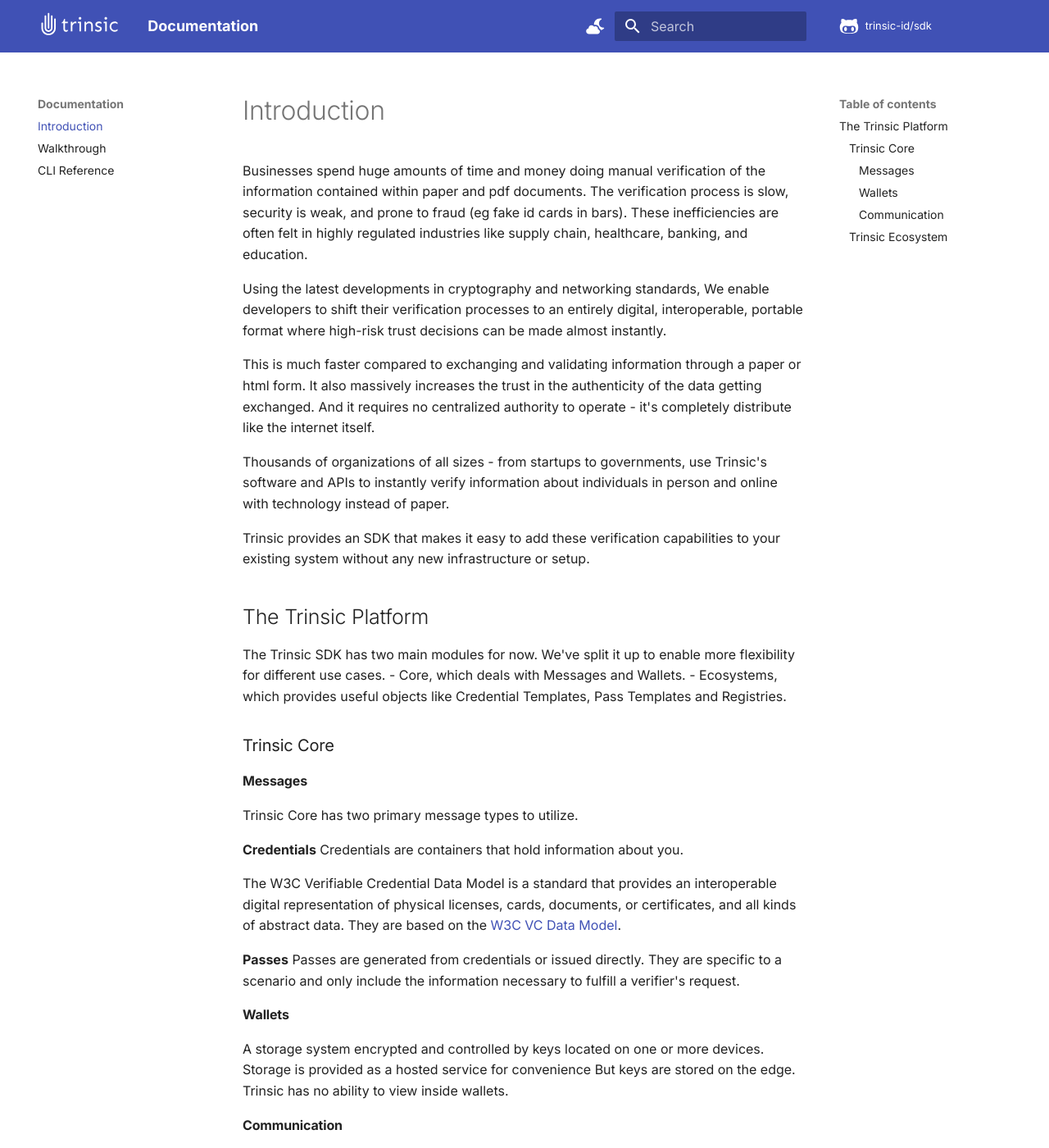
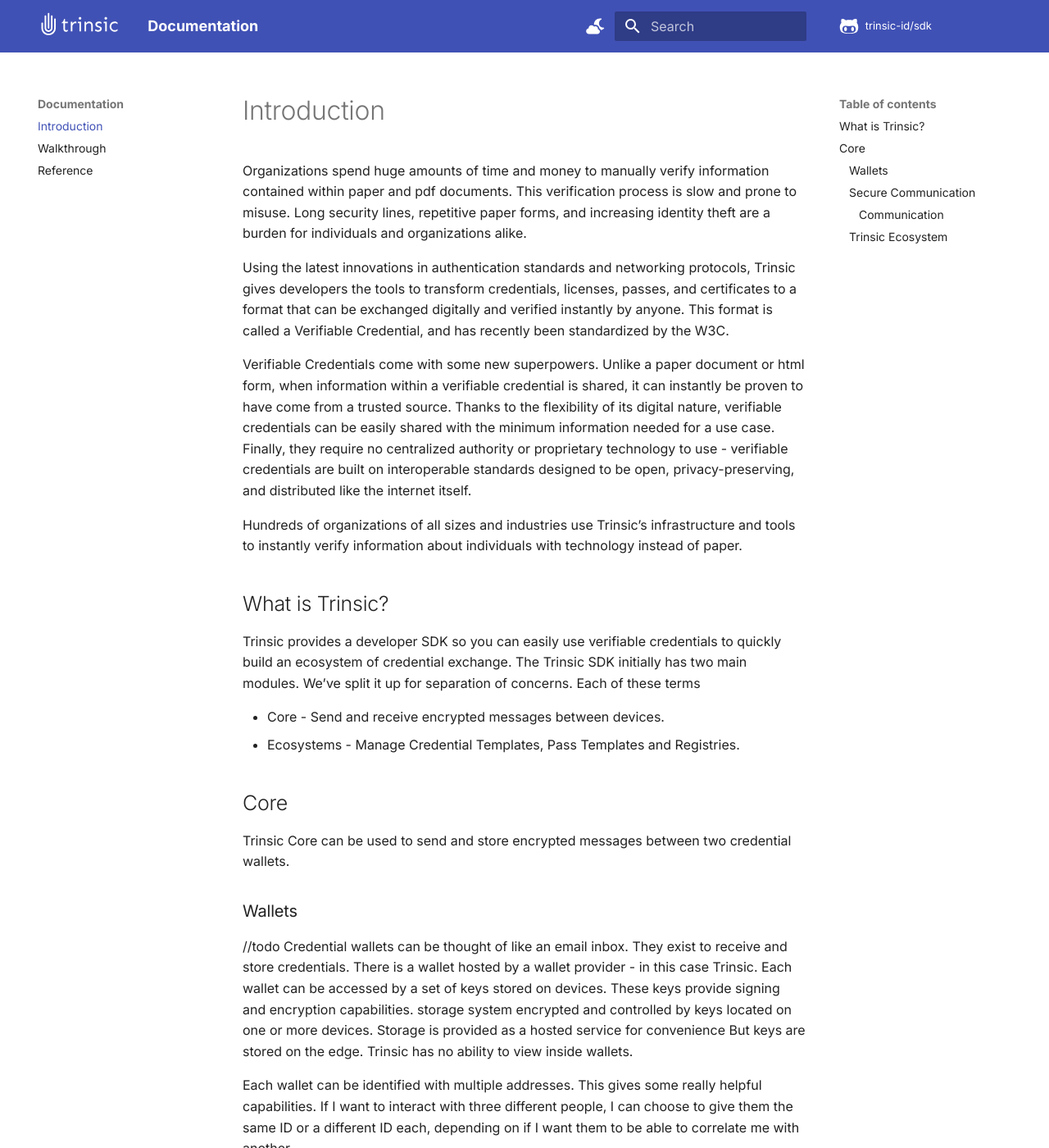
Before and after one commit to trinsic-id/v2-sdk, an MkDocs documentation site: the page built from docs/index.md, in a window 1280 px wide and 1400 px high. Shown: the whole window at 82% size. Built offline with MkDocs 1.6.1 and Material for MkDocs 9.7.7, drawn with Linux system fonts in a browser that asks for light colours; comment, search, counter and statistics services are not loaded; some of the changed text lies outside the part shown.

Commit message:
Docs update with new intro and reference template (#17)
* brain barf

* new concepts

* new workflow

* added docs workflow

* minor cleanup

* removed extra branch trigger

* specify site-dir

* changed doc structure

* next pass at intro doc

* added code snippets

* added documentation section

* removed build site

Co-authored-by: Michael Boyd <michael@trinsic.id>

```diff
--- a/docs/index.md
+++ b/docs/index.md
@@ -1,37 +1,44 @@
 # Introduction
-Businesses spend huge amounts of time and money doing manual verification of the information contained within paper and pdf documents. The verification process is slow, security is weak, and prone to fraud (eg fake id cards in bars). These inefficiencies are often felt in highly regulated industries like supply chain, healthcare, banking, and education.
 
-Using the latest developments in cryptography and networking standards, We enable developers to shift their verification processes to an entirely digital, interoperable, portable format where high-risk trust decisions can be made almost instantly.
+Organizations spend huge amounts of time and money to manually verify information contained within paper and pdf documents. This verification process is slow and prone to misuse. Long security lines, repetitive paper forms, and increasing identity theft are a burden for individuals and organizations alike.
 
-This is much faster compared to exchanging and validating information through a paper or html form. It also massively increases the trust in the authenticity of the data getting exchanged. And it requires no centralized authority to operate - it's completely distribute like the internet itself.
+Using the latest innovations in authentication standards and networking protocols, Trinsic gives developers the tools to transform credentials, licenses, passes, and certificates to a format that can be exchanged digitally and verified instantly by anyone. This format is called a Verifiable Credential, and has recently been standardized by the W3C.
 
-Thousands of organizations of all sizes - from startups to governments, use Trinsic's software and APIs to instantly verify information about individuals in person and online with technology instead of paper.
+Verifiable Credentials come with some new superpowers. Unlike a paper document or html form, when information within a verifiable credential is shared, it can instantly be proven to have come from a trusted source. Thanks to the flexibility of its digital nature, verifiable credentials can be easily shared with the minimum information needed for a use case. Finally, they require no centralized authority or proprietary technology to use - verifiable credentials are built on interoperable standards  designed to be open, privacy-preserving, and distributed like the internet itself.
 
-Trinsic provides an SDK that makes it easy to add these verification capabilities to your existing system without any new infrastructure or setup.
+Hundreds of organizations of all sizes and industries use Trinsic’s infrastructure and tools to instantly verify information about individuals with technology instead of paper.
 
-## The Trinsic Platform
+## What is Trinsic?
 
-The Trinsic SDK has two main modules for now. We've split it up to enable more flexibility for different use cases.
-- Core, which deals with Messages and Wallets.
-- Ecosystems, which provides useful objects like Credential Templates, Pass Templates and Registries.
+Trinsic provides a developer SDK so you can easily use verifiable credentials to quickly build an ecosystem of credential exchange. The Trinsic SDK initially has two main modules. We’ve split it up for separation of concerns. Each of these terms
 
-### Trinsic Core
+- Core - Send and receive encrypted messages between devices.
+- Ecosystems - Manage Credential Templates, Pass Templates and Registries.
 
-#### Messages
-Trinsic Core has two primary message types to utilize.
+## Core
 
-**Credentials**
-Credentials are containers that hold information about you.
+Trinsic Core can be used to send and store encrypted messages between two credential wallets.
 
-The W3C Verifiable Credential Data Model is a standard that provides an interoperable digital representation of physical licenses, cards, documents, or certificates, and all kinds of abstract data. They are based on the [W3C VC Data Model](https://www.w3.org/TR/vc-data-model/#introduction).
+### Wallets
+//todo
+Credential wallets can be thought of like an email inbox. They exist to receive and store credentials. There is a wallet hosted by a wallet provider - in this case Trinsic. Each wallet can be accessed by a set of keys stored on devices. These keys provide signing and encryption capabilities. storage system encrypted and controlled by keys located on one or more devices. Storage is provided as a hosted service for convenience But keys are stored on the edge. Trinsic has no ability to view inside wallets.
 
-**Passes**
-Passes are generated from credentials or issued directly. They are specific to a scenario and only include the information necessary to fulfill a verifier's request.
+Each wallet can be identified with multiple addresses. This gives some really helpful capabilities. If I want to interact with three different people, I can choose to give them the same ID or a different ID each, depending on if I want them to be able to correlate me with another.
 
-#### Wallets
-A storage system encrypted and controlled by keys located on one or more devices.
-Storage is provided as a hosted service for convenience
-But keys are stored on the edge. Trinsic has no ability to view inside wallets.
+### Secure Communication
+
+Trinsic Core has the ability to send any payload securely. The SDK supports signing, encryption, proof generation, and encryption. All of these messages
+
+When a message is signed, it can then be verified to not have been tampered with.
+
+When it is packed, it can be sent along an insecure channel without a third party reading its contents.
+
+When it's unpacked
+
+- Existing mediums of interoperable information exchange are insecure and slow. In person it’s paper. online it’s the web form or sometimes email. It’s all self-attested information. We’ve developed a secure messaging protocol that works in any context.
+- Trinsic Core enables messages to be sent back and forth with high degree of trust that the contents haven’t been tampered or sniffed.
+- It’s the power of PGP and (more recently) signal with much greater interoperability and cross platform transport mechanisms. Let’s you send a message to someone online, and have them generate a proof of that message and have it be verified offline
+- Selective disclosure, revocation, signing, encryption, verification all come out of the box and are easy to use, and are interoperable.
 
 #### Communication
 - Existing mediums of interopable information exchange are insecure and slow. In person it's paper. online it's the web form or sometimes email. It's all self-attested information. We've developed a secure messaging protocol that works in any context.
@@ -39,21 +46,19 @@
 - It's the power of PGP and (more recently) signal with much greater interoperability and cross platform transport mechanisms. Let's you send a message to someone online, and have them generate a proof of that message and have it be verified offline
 - Selective disclosure, revocation, signing, encryption, verification all come out of the box and are easy to use, and are interoperable.
 ### Trinsic Ecosystem
-_**Coming soon.**_
+
+***Coming soon.***
 
 While credentials, passes, and wallets are the only thing an individual using your app might need to interact with, there are a few more concepts for the Provider. Templates and Ecosystems.
 
 Verifiers and holders want a way to know the issuer is a legitimate entity they trust.
 
-Holders want to know that the verifier they're sending a pass to is someone they trust.
+Holders want to know that the verifier they’re sending a pass to is someone they trust.
 
 We introduce the concept of a trust registry.
 
-**Credential Template**
-Describes a credential using its name and attribute types
+**Credential Template** Describes a credential using its name and attribute types
 
-**Pass Template**
-Describes a pass using the attribute types and queries on those attributes
+**Pass Template** Describes a pass using the attribute types and queries on those attributes
 
-**Trust Registry**
-Shows a list of authorized issuers and verifiers and the templates they're authorized to use.
+**Trust Registry** Shows a list of authorized issuers and verifiers and the templates they’re authorized to use.
--- a/mkdocs.yml
+++ b/mkdocs.yml
@@ -6,8 +6,8 @@
 
 nav:
   - Introduction: index.md
-  - Walkthrough: cli/walkthrough.md
-  - CLI Reference: cli/reference.md
+  - Walkthrough: walkthrough.md
+  - Reference: reference.md
 
 theme:
     name: material
@@ -29,10 +29,11 @@
         toggle:
           icon: fontawesome/solid/sun
           name: Switch to light mode
-    highlightjs: true
-    hljs_languages:
-        - yaml
-        - rust
+markdown_extensions:
+  - pymdownx.highlight
+  - pymdownx.superfences
+  - pymdownx.tabbed
+  - pymdownx.snippets
 
 extra_css:
   - _static/extra.css
```
Also changed, not shown: README.md (+23 -1 lines), docs/reference.md (renamed from docs/cli/reference.md, +36 -9 lines), docs/snippets/code-snippet.md (added, +16 -0 lines), docs/walkthrough.md (renamed from docs/cli/walkthrough.md, +67 -22 lines).
